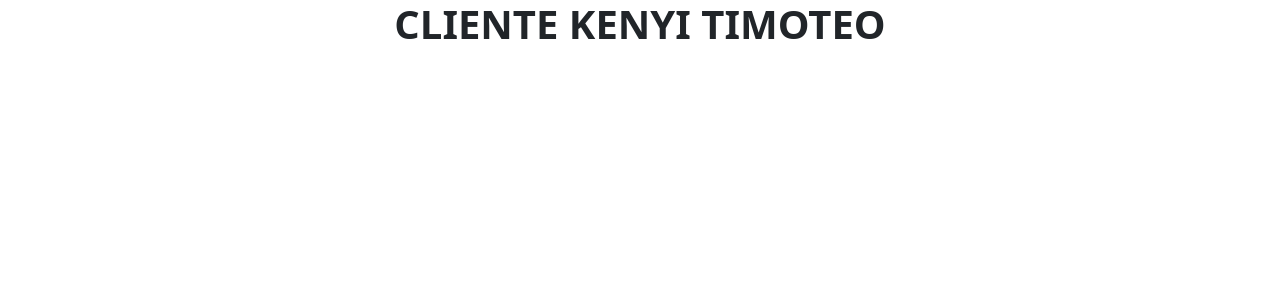
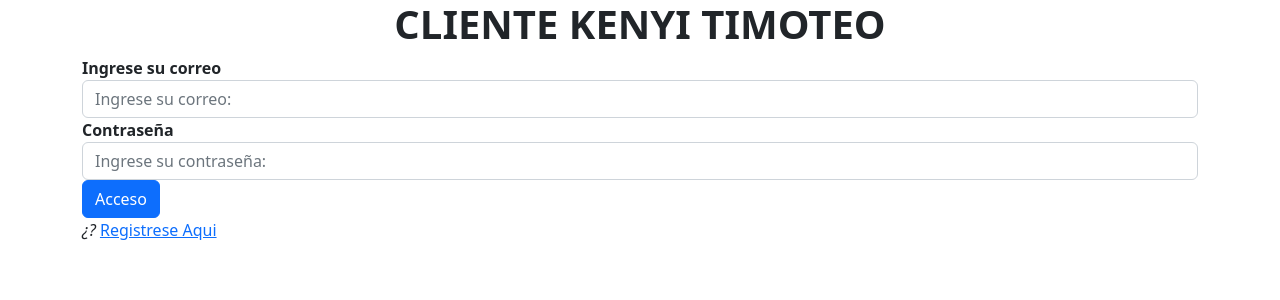
Before and after one commit to TIM-JUS/Datos_Cliente, a PHP site: page /login.php in a window 1280 px wide. Shown: the top 300 px of the page. Run offline with PHP 8.4, Linux system fonts and the light colour scheme.

Commit message:
Validacion y comprobacion de contraseña

```diff
--- a/login.php
+++ b/login.php
@@ -42,6 +42,20 @@ if (isset($_SESSION["user"])) {
             }
         }
         ?>
-
+      <form action="login.php" method="post">
+        <div class="form-group">
+            <b>Ingrese su correo</b>
+            <input type="email" placeholder="Ingrese su correo:" name="email" class="form-control">
+        </div>
+        <div class="form-group">
+            <b>Contraseña</b>
+            <input type="password" placeholder="Ingrese su contraseña:" name="password" class="form-control">
+        </div>
+        <div class="form-btn">
+            <input type="submit" value="Acceso" name="login" class="btn btn-primary">
+        </div>
+      </form>
+     <div><p><i>¿?</i> <a href="registration.php">Registrese Aqui</a></p></div>
+    </div>
 </body>
 </html>
```
